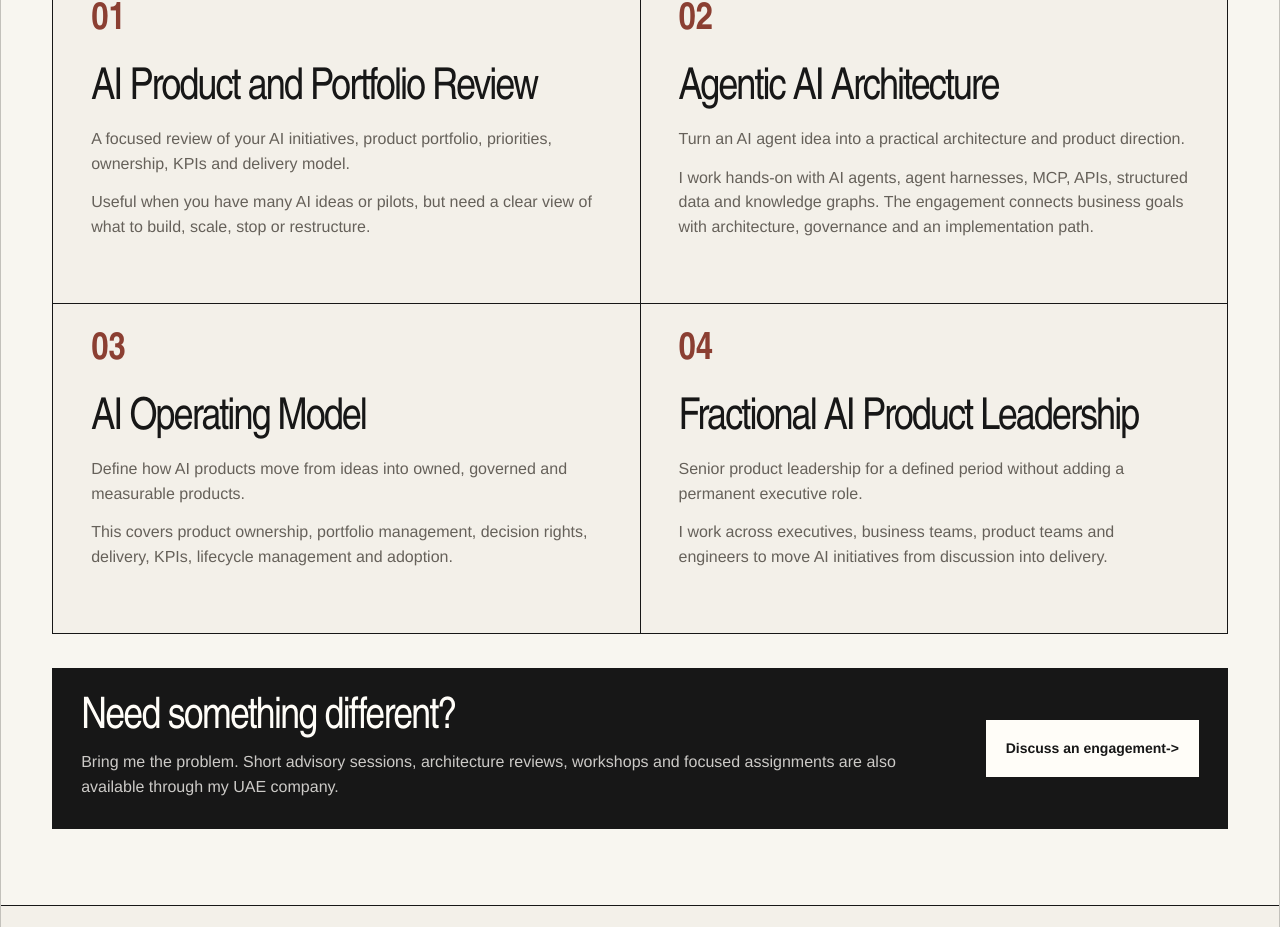
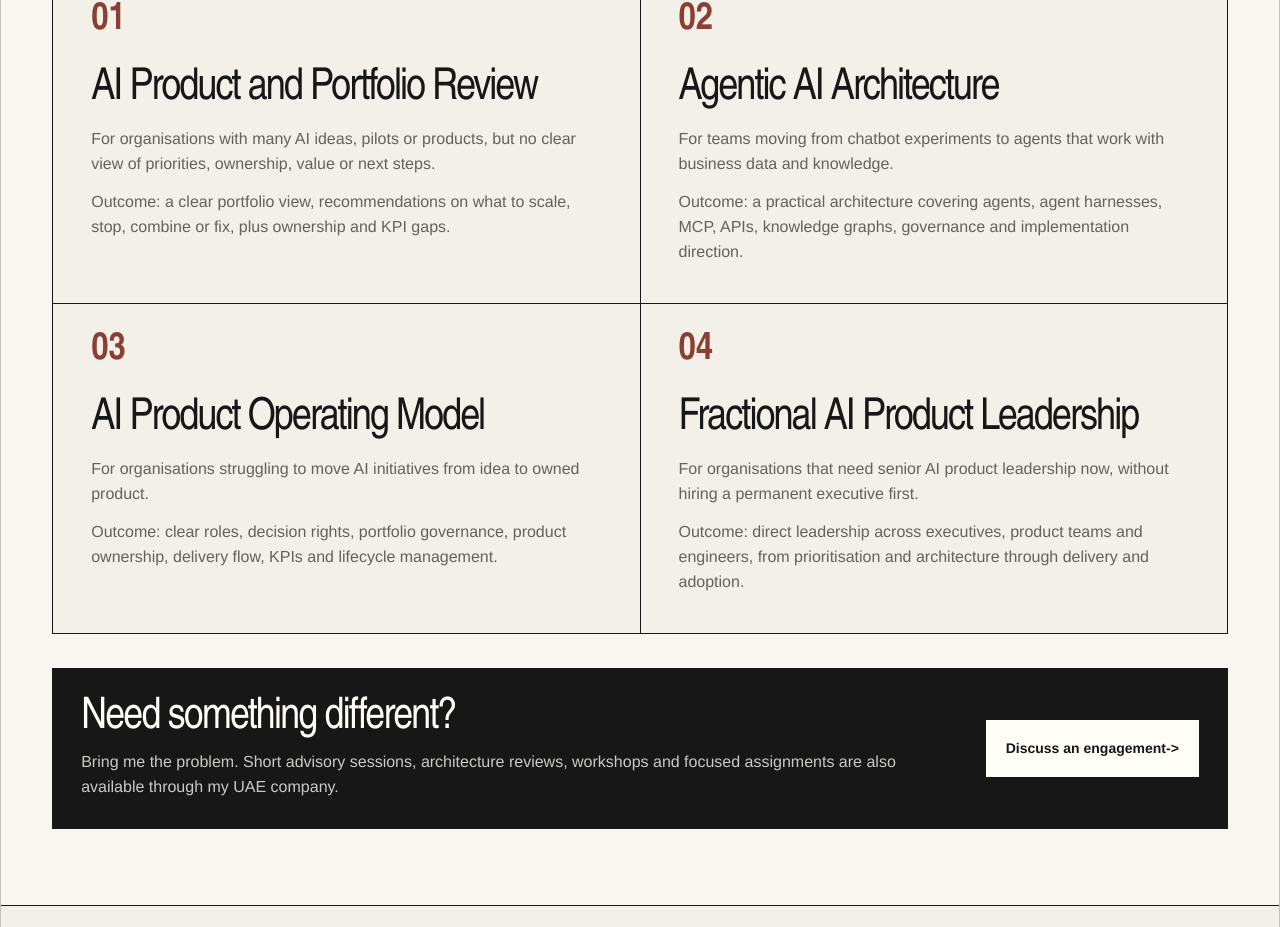
Before and after one commit to kyyberi/jarkko, a Next.js app: page / in a window 1280 px wide. Shown: the part 1560-2487 px from the top of the page. Built offline with nearby package versions, Linux system fonts and the light colour scheme.

Commit message:
Refine homepage engagement packages

```diff
--- a/app/page.tsx
+++ b/app/page.tsx
@@ -12,30 +12,30 @@ const engagementOptions = [
   {
     title: "AI Product and Portfolio Review",
     text:
-      "A focused review of your AI initiatives, product portfolio, priorities, ownership, KPIs and delivery model.",
+      "For organisations with many AI ideas, pilots or products, but no clear view of priorities, ownership, value or next steps.",
     useful:
-      "Useful when you have many AI ideas or pilots, but need a clear view of what to build, scale, stop or restructure.",
+      "Outcome: a clear portfolio view, recommendations on what to scale, stop, combine or fix, plus ownership and KPI gaps.",
   },
   {
     title: "Agentic AI Architecture",
     text:
-      "Turn an AI agent idea into a practical architecture and product direction.",
+      "For teams moving from chatbot experiments to agents that work with business data and knowledge.",
     useful:
-      "I work hands-on with AI agents, agent harnesses, MCP, APIs, structured data and knowledge graphs. The engagement connects business goals with architecture, governance and an implementation path.",
+      "Outcome: a practical architecture covering agents, agent harnesses, MCP, APIs, knowledge graphs, governance and implementation direction.",
   },
   {
-    title: "AI Operating Model",
+    title: "AI Product Operating Model",
     text:
-      "Define how AI products move from ideas into owned, governed and measurable products.",
+      "For organisations struggling to move AI initiatives from idea to owned product.",
     useful:
-      "This covers product ownership, portfolio management, decision rights, delivery, KPIs, lifecycle management and adoption.",
+      "Outcome: clear roles, decision rights, portfolio governance, product ownership, delivery flow, KPIs and lifecycle management.",
   },
   {
     title: "Fractional AI Product Leadership",
     text:
-      "Senior product leadership for a defined period without adding a permanent executive role.",
+      "For organisations that need senior AI product leadership now, without hiring a permanent executive first.",
     useful:
-      "I work across executives, business teams, product teams and engineers to move AI initiatives from discussion into delivery.",
+      "Outcome: direct leadership across executives, product teams and engineers, from prioritisation and architecture through delivery and adoption.",
   },
 ];
 
```
